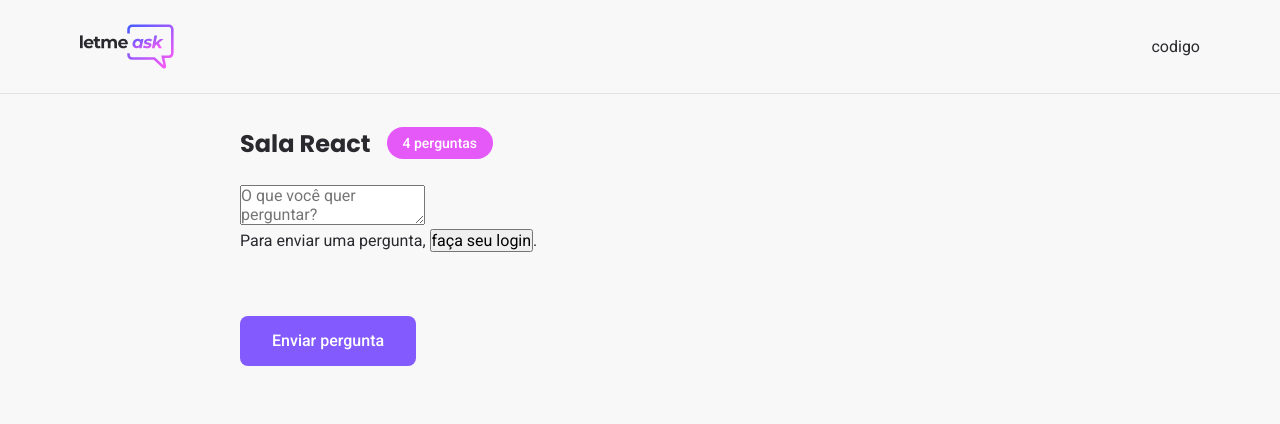
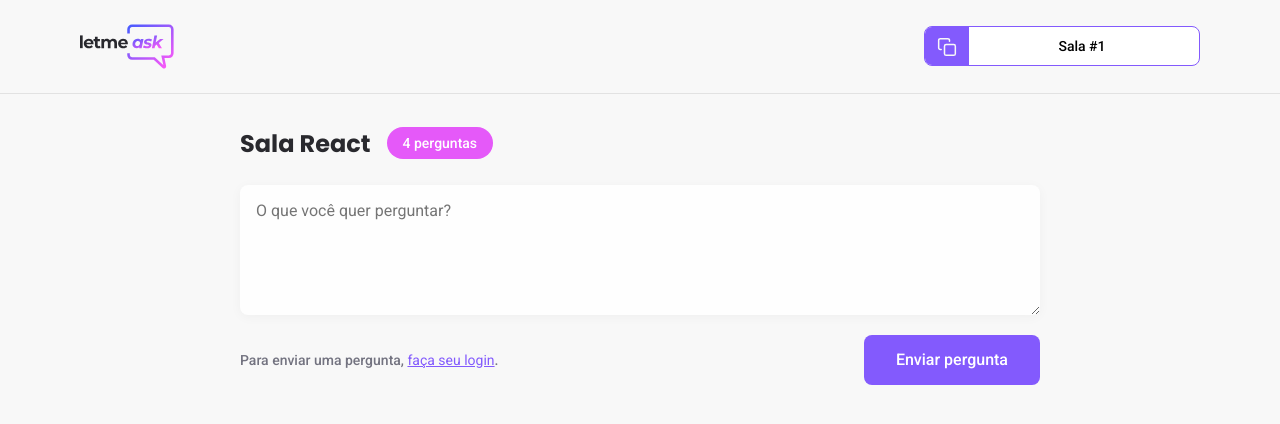
Before and after one commit to dmssantos/NLW_Together_2021, a React (Create React App) app in the folder letmeask/: page /rooms/1 in a window 1280 px wide. Shown: the top 424 px of the page. Built offline with nearby package versions, Linux system fonts and the light colour scheme; no server answers.

Commit message:
Room_Page

```diff
--- /dev/null
+++ b/letmeask/src/components/RoomCode.tsx
@@ -0,0 +1,22 @@
+import copyImg from '../assets/images/copy.svg'
+
+import '../styles/room-code.scss'
+
+type RoomCodeProps = {
+  code: string
+}
+
+export function RoomCode(props: RoomCodeProps){
+  function copyRoomCodeToClipboard(){
+    navigator.clipboard.writeText(props.code)
+  }
+  return(
+    <button className="room-code" onClick={copyRoomCodeToClipboard}>
+      <div>
+        <img src={copyImg} alt="Copy" />
+      </div>
+      <span>Sala #{props.code}</span>
+    </button>
+
+  )
+}
--- a/letmeask/src/pages/Room.tsx
+++ b/letmeask/src/pages/Room.tsx
@@ -1,15 +1,23 @@
+import { useParams } from 'react-router-dom'
+
 import logoImg from '../assets/images/logo.svg'
 
 import { Button } from '../components/Button'
+import { RoomCode } from '../components/RoomCode'
 import '../styles/room.scss'
 
+
+type RoomParams = {
+  id: string
+}
 export function Room(){
+  const params = useParams<RoomParams>()
   return(
     <div id="page-room">
       <header>
         <div className="content">
           <img src={logoImg} alt="Letmeask" />
-          <div>codigo</div>
+          <RoomCode code={params.id}/>
         </div>
       </header>
 
--- a/letmeask/src/styles/button.scss
+++ b/letmeask/src/styles/button.scss
@@ -1,5 +1,4 @@
 .button{
-  margin-top: 64px;
   height: 50px;
   border-radius: 8px;
   font-weight: 500;
--- /dev/null
+++ b/letmeask/src/styles/room-code.scss
@@ -0,0 +1,31 @@
+.room-code{
+  height: 40px;
+  border-radius: 8px;
+  overflow: hidden;
+
+  background: #fff;
+  border: 1px solid #835afd;
+  // cursor: pointer;
+
+  display: flex;
+
+  div{
+    height: 40px;
+    background: #835afd;
+    padding: 0 12px;
+    display: flex;
+    justify-content: center;
+    align-items: center;
+    cursor: pointer;
+  }
+
+  span{
+    display: block;
+    align-self: center;
+    flex: 1;
+    padding: 0 16px 0 12px;
+    width: 230px;
+    font-size: 14px;
+    font-weight: 500;
+  }
+}
--- a/letmeask/src/styles/room.scss
+++ b/letmeask/src/styles/room.scss
@@ -41,5 +41,40 @@
         font-size: 14px;
       }
     }
+
+    form{
+      textarea{
+        width: 100%;
+        border: 0;
+        padding: 16px;
+        border-radius: 8px;
+        background: #fefefe;
+        box-shadow: 0 2px 12px rgba(0, 0, 0, 0.04);
+        resize: vertical;
+        min-height: 130px;
+      }
+
+      .form-footer{
+        display: flex;
+        justify-content: space-between;
+        align-items: center;
+        margin-top: 16px;
+
+        span{
+          font-size: 14px;
+          color: #737380;
+          font-weight: 500;
+
+          button{
+            background: transparent;
+            border: 0;
+            color: #835afd;
+            text-decoration: underline;
+            font-size: 14px;
+            cursor: pointer;
+          }
+        }
+      }
+    }
   }
 }
```
